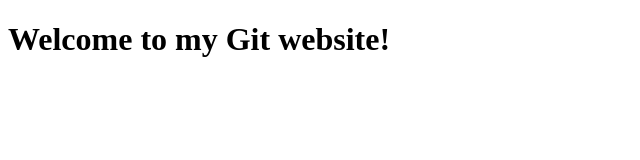
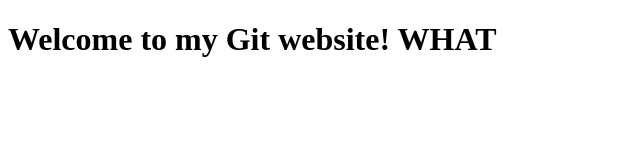
Before and after one commit to kimbrleemnt/my-first-git-repo, a plain HTML site: page index.html in a window 1280 px wide. Shown: the whole page, without its empty margins (0-640 px from the left). Drawn offline with Linux system fonts and the light colour scheme.

Commit message:
Checking Deletion tracking.

```diff
--- a/index.html
+++ b/index.html
@@ -7,7 +7,7 @@
   <title>Git</title>
 </head>
 <body>
-  <h1>Welcome to my Git website!</h1>
+  <h1>Welcome to my Git website! WHAT </h1>
 
 </body>
 </html>
```
